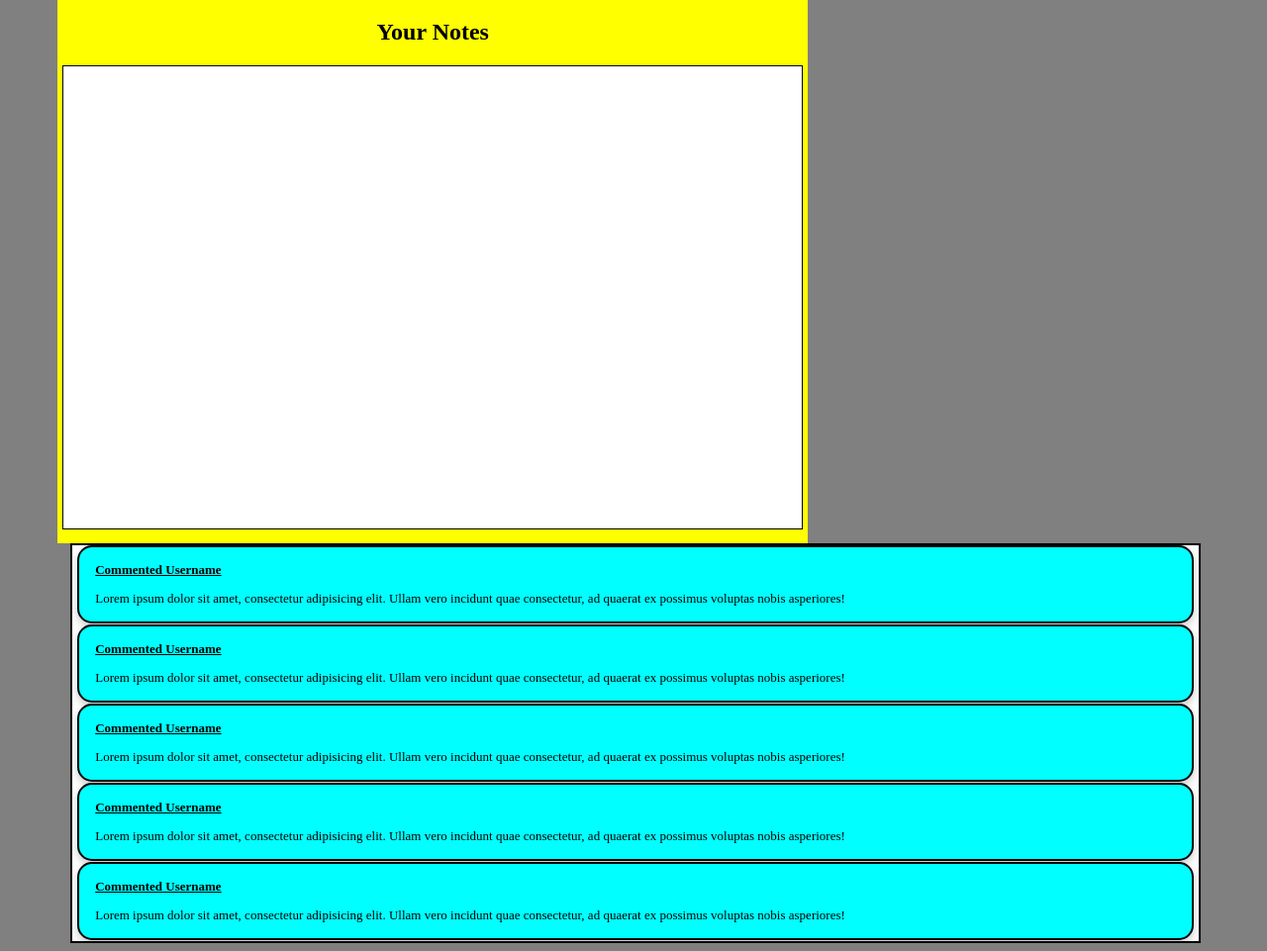
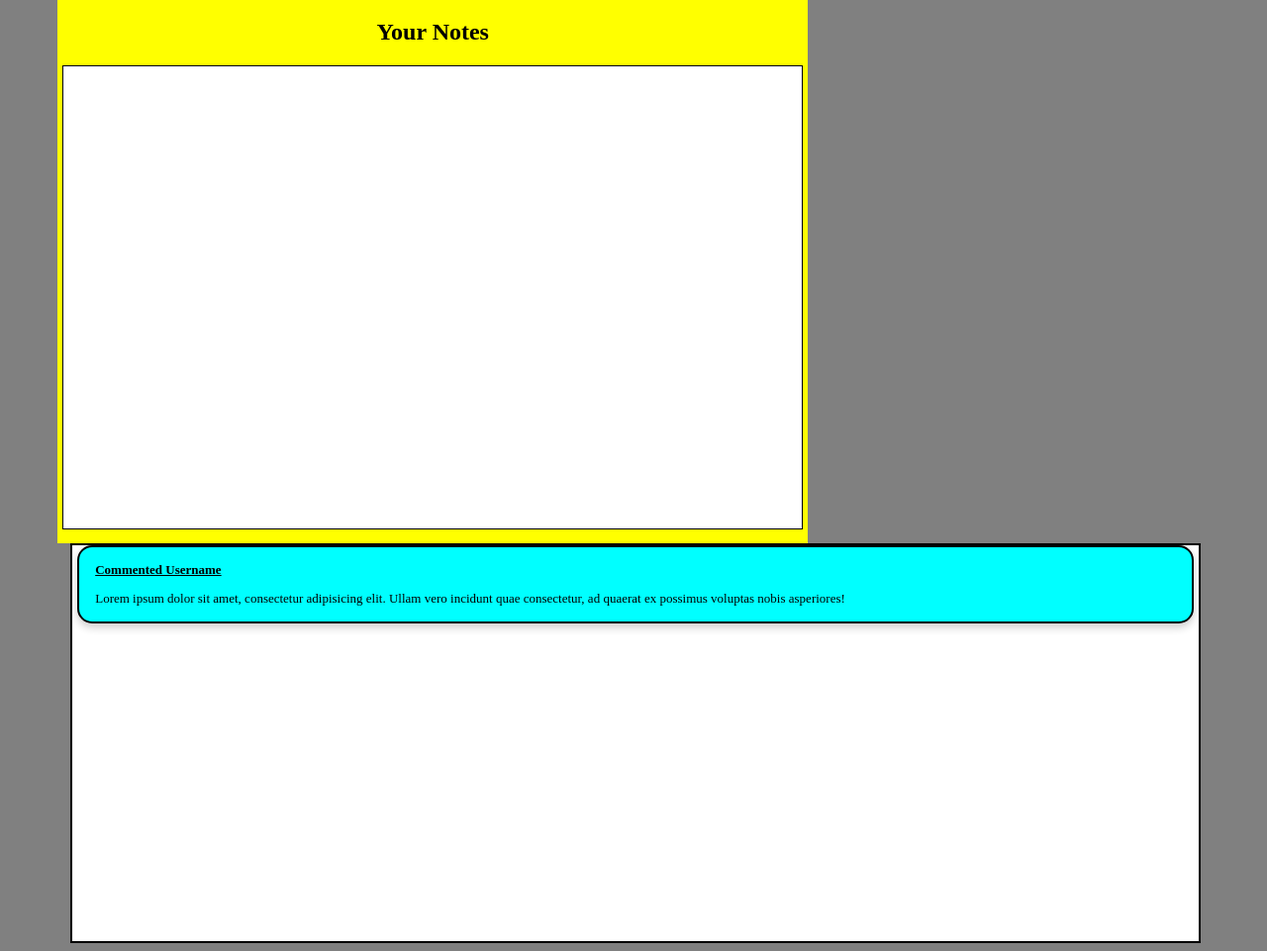
Before and after one commit to CarverWasTaken/MusketeerNotes, a Flask app: template FrontEnd/templates/viewNote.html in a window 1280 px wide. Shown: the part 27-988 px from the top of the page at 99% size. Run offline with Flask 2, Linux system fonts and the light colour scheme; the template is opened without the code that fills it, so the values that code supplies are empty; parts of the project's set-up code (start-up, migrations or seed data) failed here and were passed over.

Commit message:
Fixed some problems

```diff
--- a/FrontEnd/templates/viewNote.html
+++ b/FrontEnd/templates/viewNote.html
@@ -33,84 +33,6 @@
                 <p>Lorem ipsum dolor sit amet, consectetur adipisicing elit. Ullam vero incidunt quae consectetur, ad quaerat ex possimus voluptas nobis asperiores!</p>
             </div>
         </div>
-        <div class="card">
-            <div class="container">
-                <p><u><b>Commented Username</b></u></p>
-                <p>Lorem ipsum dolor sit amet, consectetur adipisicing elit. Ullam vero incidunt quae consectetur, ad quaerat ex possimus voluptas nobis asperiores!</p>
-            </div>
-        </div>
-        <div class="card">
-            <div class="container">
-                <p><u><b>Commented Username</b></u></p>
-                <p>Lorem ipsum dolor sit amet, consectetur adipisicing elit. Ullam vero incidunt quae consectetur, ad quaerat ex possimus voluptas nobis asperiores!</p>
-            </div>
-        </div>
-        <div class="card">
-            <div class="container">
-                <p><u><b>Commented Username</b></u></p>
-                <p>Lorem ipsum dolor sit amet, consectetur adipisicing elit. Ullam vero incidunt quae consectetur, ad quaerat ex possimus voluptas nobis asperiores!</p>
-            </div>
-        </div>
-        <div class="card">
-            <div class="container">
-                <p><u><b>Commented Username</b></u></p>
-                <p>Lorem ipsum dolor sit amet, consectetur adipisicing elit. Ullam vero incidunt quae consectetur, ad quaerat ex possimus voluptas nobis asperiores!</p>
-            </div>
-        </div>
-        <div class="card">
-            <div class="container">
-                <p><u><b>Commented Username</b></u></p>
-                <p>Lorem ipsum dolor sit amet, consectetur adipisicing elit. Ullam vero incidunt quae consectetur, ad quaerat ex possimus voluptas nobis asperiores!</p>
-            </div>
-        </div>
-        <div class="card">
-            <div class="container">
-                <p><u><b>Commented Username</b></u></p>
-                <p>Lorem ipsum dolor sit amet, consectetur adipisicing elit. Ullam vero incidunt quae consectetur, ad quaerat ex possimus voluptas nobis asperiores!</p>
-            </div>
-        </div>
-        <div class="card">
-            <div class="container">
-                <p><u><b>Commented Username</b></u></p>
-                <p>Lorem ipsum dolor sit amet, consectetur adipisicing elit. Ullam vero incidunt quae consectetur, ad quaerat ex possimus voluptas nobis asperiores!</p>
-            </div>
-        </div>
-        <div class="card">
-            <div class="container">
-                <p><u><b>Commented Username</b></u></p>
-                <p>Lorem ipsum dolor sit amet, consectetur adipisicing elit. Ullam vero incidunt quae consectetur, ad quaerat ex possimus voluptas nobis asperiores!</p>
-            </div>
-        </div>
-        <div class="card">
-            <div class="container">
-                <p><u><b>Commented Username</b></u></p>
-                <p>Lorem ipsum dolor sit amet, consectetur adipisicing elit. Ullam vero incidunt quae consectetur, ad quaerat ex possimus voluptas nobis asperiores!</p>
-            </div>
-        </div>
-        <div class="card">
-            <div class="container">
-                <p><u><b>Commented Username</b></u></p>
-                <p>Lorem ipsum dolor sit amet, consectetur adipisicing elit. Ullam vero incidunt quae consectetur, ad quaerat ex possimus voluptas nobis asperiores!</p>
-            </div>
-        </div>
-        <div class="card">
-            <div class="container">
-                <p><u><b>Commented Username</b></u></p>
-                <p>Lorem ipsum dolor sit amet, consectetur adipisicing elit. Ullam vero incidunt quae consectetur, ad quaerat ex possimus voluptas nobis asperiores!</p>
-            </div>
-        </div>
-        <div class="card">
-            <div class="container">
-                <p><u><b>Commented Username</b></u></p>
-                <p>Lorem ipsum dolor sit amet, consectetur adipisicing elit. Ullam vero incidunt quae consectetur, ad quaerat ex possimus voluptas nobis asperiores!</p>
-            </div>
-        </div>
-        <div class="card">
-            <div class="container">
-                <p><u><b>Commented Username</b></u></p>
-                <p>Lorem ipsum dolor sit amet, consectetur adipisicing elit. Ullam vero incidunt quae consectetur, ad quaerat ex possimus voluptas nobis asperiores!</p>
-            </div>
-        </div>
 
 
        </div>
```
